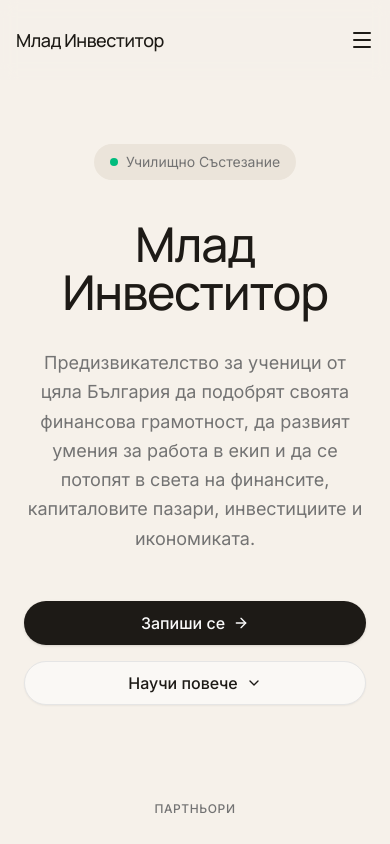
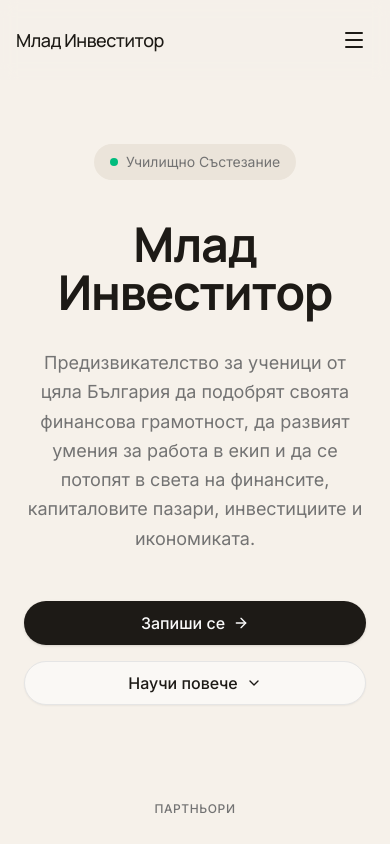
Before and after one commit to Tonkata-hub/young-investor-frontend, a Next.js app: page / in a window 390 px wide. Shown: the top 844 px of the page. Built offline with nearby package versions, Linux system fonts and the light colour scheme.

Commit message:
the hero has animation and dimming of the page below it now

```diff
--- a/components/Hero.tsx
+++ b/components/Hero.tsx
@@ -33,13 +33,29 @@
 				</motion.div>
 
 				<motion.h1
-					className="mx-auto mt-10 max-w-4xl text-balance text-center font-serif text-5xl font-medium tracking-tight text-foreground sm:text-6xl lg:text-7xl"
+					className="mx-auto mt-10 max-w-4xl text-balance text-center font-serif text-5xl font-bold tracking-tight sm:text-6xl lg:text-7xl"
 					initial="hidden"
 					animate="show"
-					variants={fadeUp}
-					transition={{ duration: 0.55, ease: "easeOut", delay: 0.1 }}
+					variants={{
+						hidden: {},
+						show: {
+							transition: {
+								staggerChildren: 0.15,
+								delayChildren: 0.1,
+							},
+						},
+					}}
 				>
-					Млад Инвеститор
+					<motion.span variants={fadeUp} transition={{ duration: 0.55, ease: "easeOut" }} className="inline-block text-foreground">
+						Млад
+					</motion.span>{" "}
+					<motion.span
+						variants={fadeUp}
+						transition={{ duration: 0.55, ease: "easeOut" }}
+						className="inline-block text-foreground"
+					>
+						Инвеститор
+					</motion.span>
 				</motion.h1>
 
 				<motion.p
--- a/components/Navbar.tsx
+++ b/components/Navbar.tsx
@@ -1,9 +1,10 @@
 "use client";
 
-import { useState } from "react";
+import { useState, useEffect, useRef } from "react";
 import Link from "next/link";
 import { Button } from "@/components/ui/button";
 import { Menu, X, ArrowRight } from "lucide-react";
+import { motion, AnimatePresence } from "framer-motion";
 
 const navLinks = [
 	{ href: "#overview", label: "За Нас" },
@@ -17,10 +18,54 @@
 
 export function Navbar() {
 	const [mobileMenuOpen, setMobileMenuOpen] = useState(false);
+	const mobileMenuRef = useRef<HTMLDivElement>(null);
+	const mobileMenuButtonRef = useRef<HTMLButtonElement>(null);
+
+	useEffect(() => {
+		if (mobileMenuOpen) {
+			document.body.style.overflow = "hidden";
+		} else {
+			document.body.style.overflow = "unset";
+		}
+		return () => {
+			document.body.style.overflow = "unset";
+		};
+	}, [mobileMenuOpen]);
+
+	useEffect(() => {
+		if (!mobileMenuOpen) {
+			return;
+		}
+
+		const handlePointerDown = (event: PointerEvent) => {
+			const target = event.target as Node;
+			const clickedInsideMenu = mobileMenuRef.current?.contains(target);
+			const clickedMenuButton = mobileMenuButtonRef.current?.contains(target);
+
+			if (!clickedInsideMenu && !clickedMenuButton) {
+				setMobileMenuOpen(false);
+			}
+		};
+
+		const handleEscape = (event: KeyboardEvent) => {
+			if (event.key === "Escape") {
+				setMobileMenuOpen(false);
+			}
+		};
+
+		document.addEventListener("pointerdown", handlePointerDown);
+		document.addEventListener("keydown", handleEscape);
+
+		return () => {
+			document.removeEventListener("pointerdown", handlePointerDown);
+			document.removeEventListener("keydown", handleEscape);
+		};
+	}, [mobileMenuOpen]);
 
 	return (
-		<header className="sticky top-0 z-50 w-full bg-background/95 backdrop-blur supports-backdrop-filter:bg-background/80">
-			<nav className="mx-auto flex h-20 max-w-7xl items-center justify-between px-4 lg:px-8">
+		<>
+			<header className="sticky top-0 z-60 w-full bg-background/95 backdrop-blur supports-backdrop-filter:bg-background/80">
+				<nav className="relative z-20 mx-auto flex h-20 max-w-7xl items-center justify-between px-4 lg:px-8">
 					<Link
 						href="/"
 						className="shrink-0 whitespace-nowrap font-serif text-lg font-medium tracking-tight text-foreground"
@@ -47,17 +92,54 @@
 						</Button>
 					</div>
 
-				<button type="button" className="md:hidden" onClick={() => setMobileMenuOpen(!mobileMenuOpen)}>
+					<button
+						ref={mobileMenuButtonRef}
+						type="button"
+						className="flex h-10 w-10 items-center justify-center md:hidden"
+						onClick={() => setMobileMenuOpen(!mobileMenuOpen)}
+					>
+						<AnimatePresence mode="popLayout" initial={false}>
+							<motion.div
+								key={mobileMenuOpen ? "close" : "menu"}
+								initial={{ opacity: 0, rotate: -90, scale: 0.8 }}
+								animate={{ opacity: 1, rotate: 0, scale: 1 }}
+								exit={{ opacity: 0, rotate: 90, scale: 0.8 }}
+								transition={{ duration: 0.2 }}
+							>
 								{mobileMenuOpen ? (
 									<X className="size-6 text-foreground" />
 								) : (
 									<Menu className="size-6 text-foreground" />
 								)}
+							</motion.div>
+						</AnimatePresence>
 					</button>
 				</nav>
+			</header>
 
+			<AnimatePresence>
 				{mobileMenuOpen && (
-				<div className="border-t bg-background md:hidden">
+					<motion.div
+						initial={{ opacity: 0 }}
+						animate={{ opacity: 1 }}
+						exit={{ opacity: 0 }}
+						transition={{ duration: 0.2 }}
+						className="fixed inset-x-0 bottom-0 top-20 z-40 bg-black/45 md:hidden"
+						onClick={() => setMobileMenuOpen(false)}
+					/>
+				)}
+			</AnimatePresence>
+
+			<AnimatePresence>
+				{mobileMenuOpen && (
+					<motion.div
+						ref={mobileMenuRef}
+						initial={{ height: 0, opacity: 0 }}
+						animate={{ height: "auto", opacity: 1 }}
+						exit={{ height: 0, opacity: 0 }}
+						transition={{ duration: 0.25, ease: "easeInOut" }}
+						className="fixed left-0 right-0 top-20 z-50 max-h-[calc(100dvh-5rem)] overflow-y-auto border-t bg-background shadow-xl md:hidden"
+					>
 						<div className="px-6 py-6">
 							{navLinks.map((link) => (
 								<Link
@@ -76,8 +158,9 @@
 								</Button>
 							</div>
 						</div>
-				</div>
+					</motion.div>
 				)}
-		</header>
+			</AnimatePresence>
+		</>
 	);
 }
```
Lines whose indentation alone changed are shown as unchanged.
